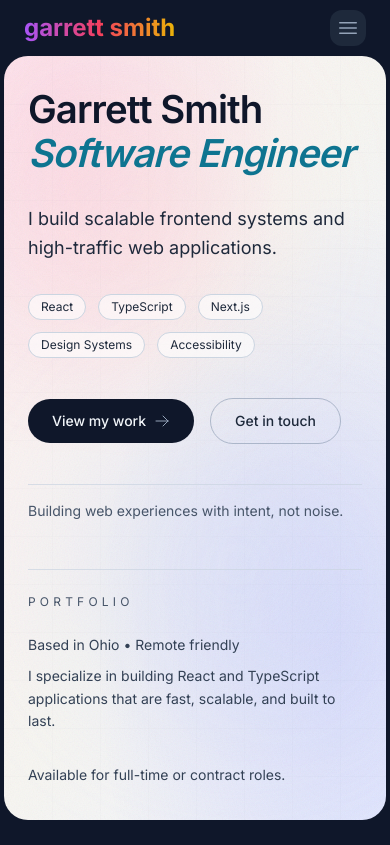
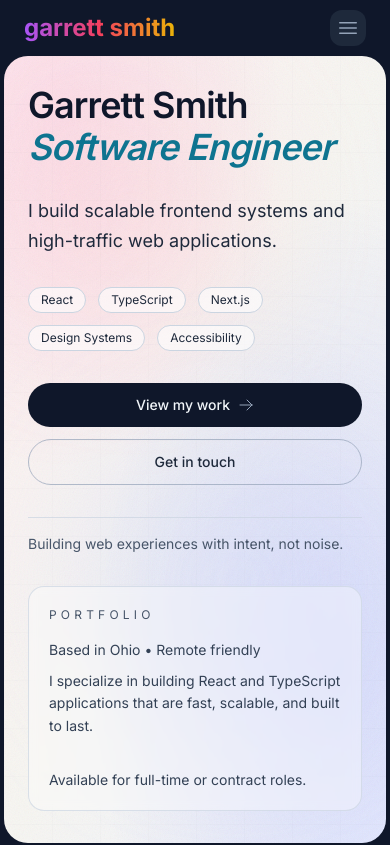
Before and after one commit to GarrettArhSmith/portfolio, a Next.js app: page / in a window 390 px wide. Shown: the top 845 px of the page. Built offline with nearby package versions, Linux system fonts and the light colour scheme.

Commit message:
style: enhance layout and spacing in Home component for improved readability

```diff
--- a/src/app/page.tsx
+++ b/src/app/page.tsx
@@ -10,7 +10,7 @@ export default function Home() {
       textColor="text-slate-900"
       contentPaddingClass=""
     >
-      <section className="relative isolate overflow-hidden min-h-[calc(100vh-5rem)] flex items-center">
+      <section className="relative isolate overflow-hidden lg:min-h-[calc(100vh-5rem)] flex items-center py-8 md:py-10 lg:py-0">
         <div className="pointer-events-none absolute inset-0 -z-10">
           <div className="absolute inset-0 bg-[radial-gradient(90%_70%_at_15%_8%,rgba(244,114,182,0.16),transparent_65%),radial-gradient(95%_90%_at_88%_78%,rgba(129,140,248,0.2),transparent_68%)]" />
           <div
@@ -39,12 +39,12 @@ export default function Home() {
           </svg>
         </div>
 
-        <div className="page-container grid grid-cols-1 gap-12 lg:grid-cols-12 lg:items-center">
-          <aside className="order-2 border-t border-slate-300/70 pt-6 lg:order-1 lg:col-span-3 lg:border-t-0 lg:border-r lg:pt-0 lg:pr-8">
+        <div className="page-container grid grid-cols-1 gap-8 md:gap-10 lg:grid-cols-12 lg:items-center lg:gap-12">
+          <aside className="order-2 rounded-2xl border border-slate-300/70 bg-white/35 p-5 backdrop-blur-sm lg:order-1 lg:col-span-3 lg:rounded-none lg:border-0 lg:border-r lg:bg-transparent lg:p-0 lg:pr-8">
             <p className="text-xs uppercase tracking-[0.35em] text-slate-600">
               Portfolio
             </p>
-            <p className="mt-6 max-w-xs text-sm leading-relaxed text-slate-700">
+            <p className="mt-4 max-w-xs text-sm leading-relaxed text-slate-700 lg:mt-6">
               <span className="block">Based in Ohio • Remote friendly</span>
               <span className="mt-2 block">
                 I specialize in building React and TypeScript applications that
@@ -57,7 +57,7 @@ export default function Home() {
           </aside>
 
           <div className="order-1 lg:order-2 lg:col-span-9">
-            <h1 className="text-[2.4rem] leading-[0.95] font-semibold tracking-tight md:text-[4.3rem] xl:text-[5.4rem]">
+            <h1 className="text-[2.25rem] leading-[0.95] font-semibold tracking-tight md:text-[4.3rem] xl:text-[5.4rem]">
               Garrett Smith
               <span className="mt-2 block italic text-cyan-700">
                 Software Engineer
@@ -82,23 +82,23 @@ export default function Home() {
               />
             </div>
 
-            <div className="mt-10 flex flex-wrap items-center gap-4">
+            <div className="mt-8 flex flex-col sm:flex-row sm:flex-wrap sm:items-center gap-3 sm:gap-4 md:mt-10">
               <Link
                 href="/work"
-                className="group inline-flex items-center gap-2 rounded-full bg-slate-900 px-6 py-3 text-sm font-medium text-slate-100 transition hover:bg-slate-800 hover:text-rose-300"
+                className="group inline-flex w-full sm:w-auto items-center justify-center gap-2 rounded-full bg-slate-900 px-6 py-3 text-sm font-medium text-slate-100 transition hover:bg-slate-800 hover:text-rose-300"
               >
                 View my work
                 <ArrowRightIcon className="size-4 text-slate-400 transition group-hover:text-rose-300" />
               </Link>
               <Link
                 href="/contact"
-                className="inline-flex items-center gap-2 rounded-full border border-slate-400/70 px-6 py-3 text-sm font-medium text-slate-800 transition hover:border-slate-700 hover:text-slate-950"
+                className="inline-flex w-full sm:w-auto items-center justify-center gap-2 rounded-full border border-slate-400/70 px-6 py-3 text-sm font-medium text-slate-800 transition hover:border-slate-700 hover:text-slate-950"
               >
                 Get in touch
               </Link>
             </div>
 
-            <div className="mt-10 h-px w-full bg-slate-300/70" />
+            <div className="mt-8 h-px w-full bg-slate-300/70 md:mt-10" />
             <p className="mt-4 text-sm text-slate-600">
               Building web experiences with intent, not noise.
             </p>
```
